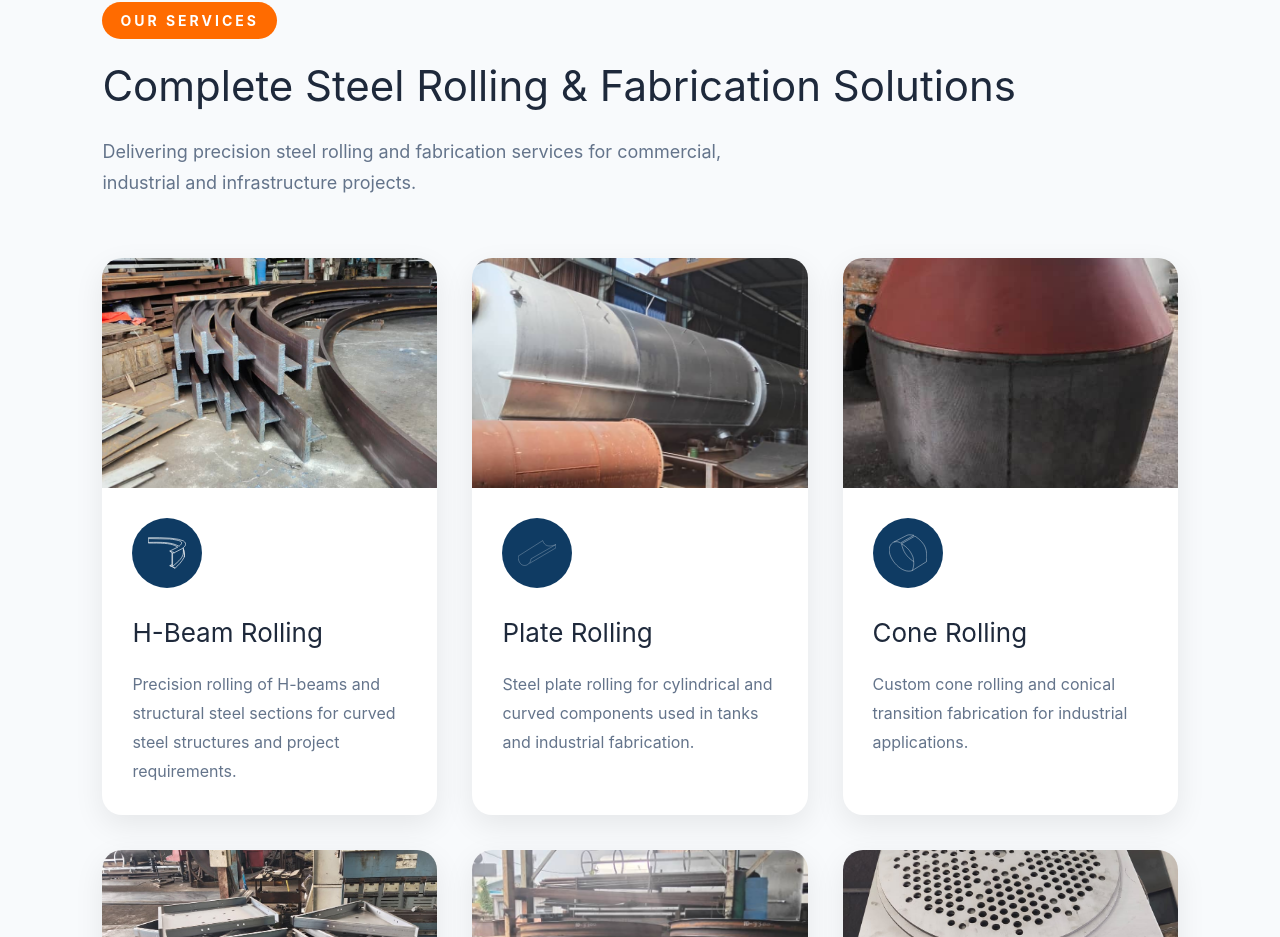
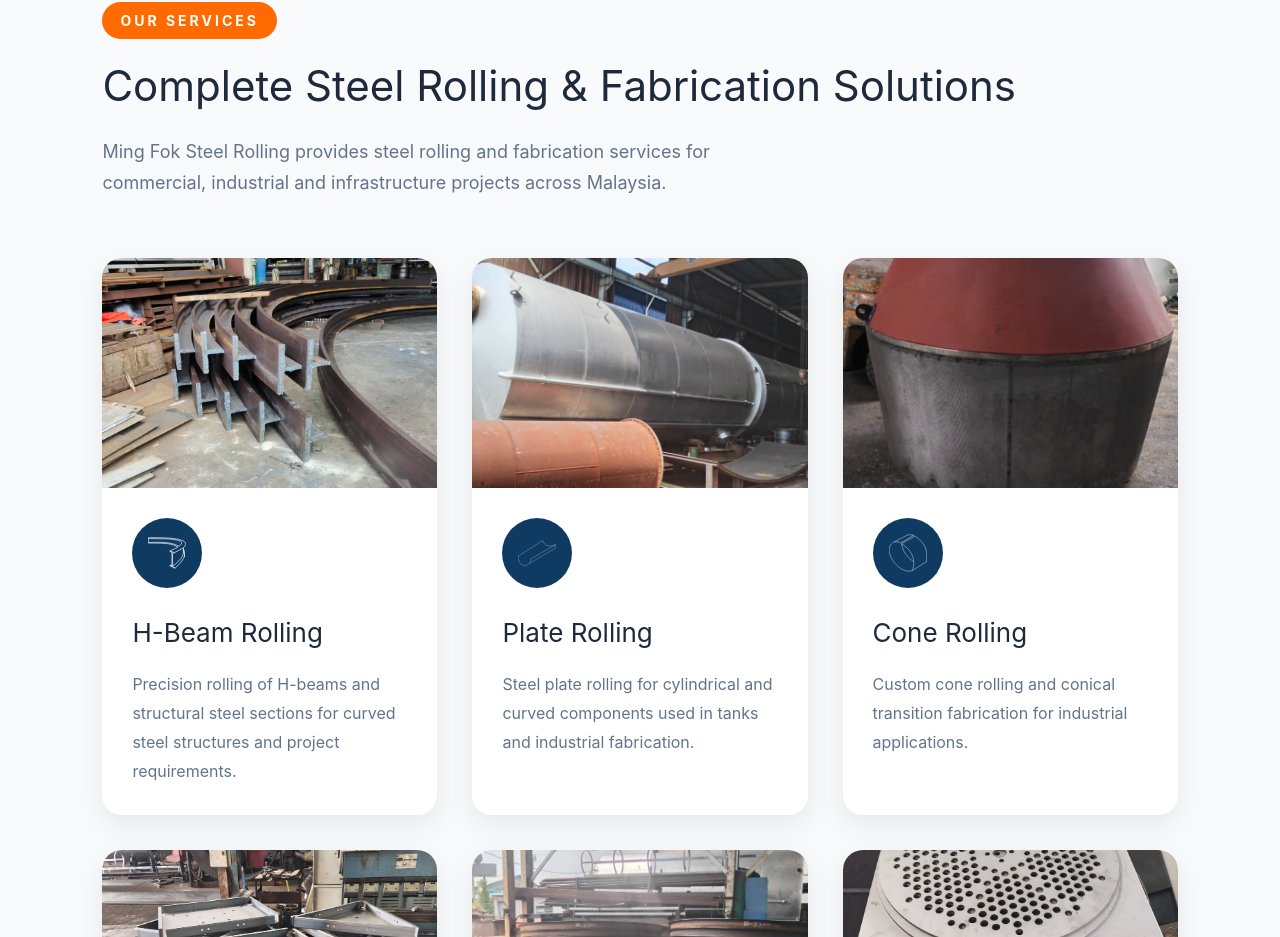
Before and after one commit to lywyvonne/mingfok-website, a React (Vite) app: page / in a window 1280 px wide. Shown: the part 1558-2495 px from the top of the page. Built offline with nearby package versions, Linux system fonts and the light colour scheme.

Commit message:
Update Services.jsx

```diff
--- a/src/components/Services.jsx
+++ b/src/components/Services.jsx
@@ -55,8 +55,8 @@ export default function Services() {
         <h2>Complete Steel Rolling & Fabrication Solutions</h2>
 
         <p className="section-description">
-          Delivering precision steel rolling and fabrication services
-          for commercial, industrial and infrastructure projects.
+        Ming Fok Steel Rolling provides steel rolling and fabrication services for commercial, industrial and infrastructure
+        projects across Malaysia.
         </p>
 
         <div className="services-grid">
```
